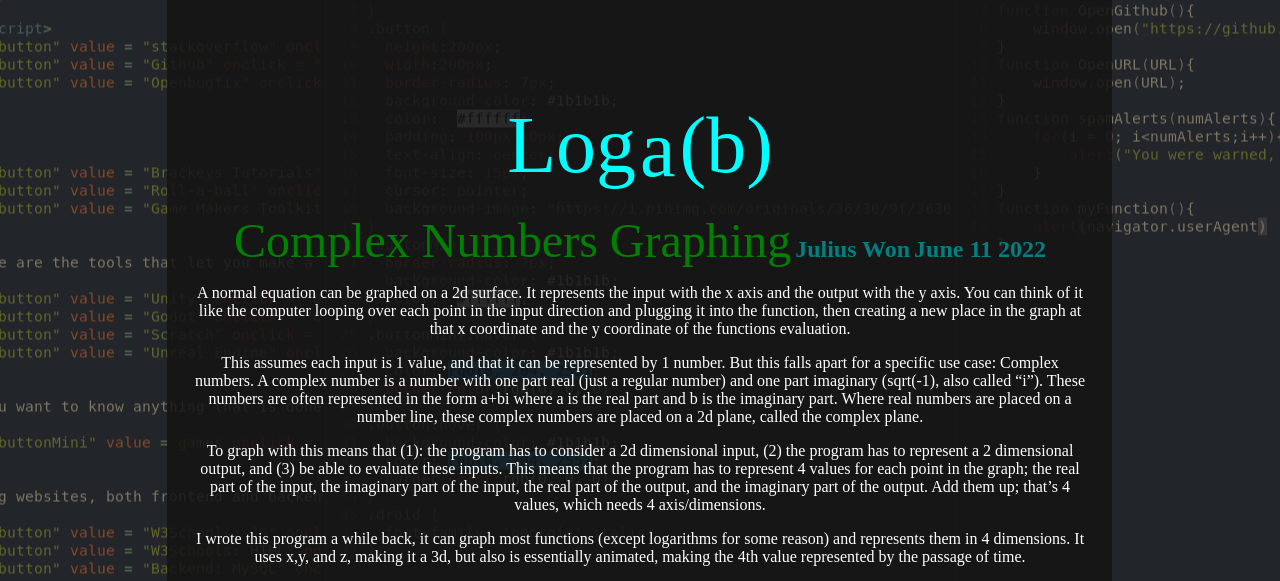
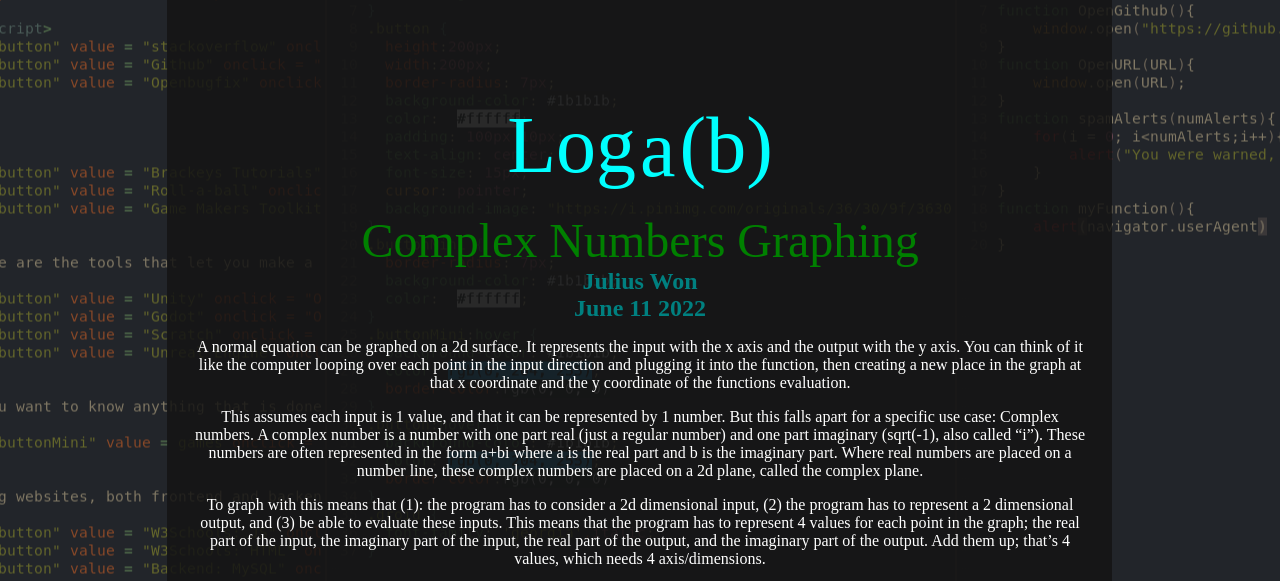
Before and after one commit to JuliusWon/log-b-a, a plain HTML site: page 1/page.html in a window 1280 px wide. Shown: the top 581 px of the page. Drawn offline with Linux system fonts and the light colour scheme; files whose address does not match are found by name.

Commit message:
Function Illusion

```diff
--- a/1/page.html
+++ b/1/page.html
@@ -8,9 +8,9 @@
   <a class = "Heading">(b)</a>
   <br>
   <br>
-  <a class="Title">Complex Numbers Graphing</a>
-  <strong class = "SmallerHeading">Julius Won</strong>
-  <strong class = "SmallerHeading">June 11 2022</strong>
+  <a class="Title">Complex Numbers Graphing</a><br>
+  <strong class = "SmallerHeading">Julius Won</strong><br>
+  <strong class = "SmallerHeading">June 11 2022</strong><br>
   <p>A normal equation can be graphed on a 2d surface. It represents the input with the x axis and the output with the y axis. You can think of it like the computer looping over each point in the input direction and plugging it into the function, then creating a new place in the graph at that x coordinate and the y coordinate of the functions evaluation.</p>
   <p>This assumes each input is 1 value, and that it can be represented by 1 number. But this falls apart for a specific use case: Complex numbers. A complex number is a number with one part real (just a regular number) and one part imaginary (sqrt(-1), also called “i”). These numbers are often represented in the form a+bi where a is the real part and b is the imaginary part. Where real numbers are placed on a number line, these complex numbers are placed on a 2d plane, called the complex plane.</p>
   <p>To graph with this means that (1): the program has to consider a 2d dimensional input, (2) the program has to represent a 2 dimensional output, and (3) be able to evaluate these inputs. This means that the program has to represent 4 values for each point in the graph; the real part of the input, the imaginary part of the input, the real part of the output, and the imaginary part of the output. Add them up; that’s 4 values, which needs 4 axis/dimensions.</p>
```
Also changed, not shown: index.html (+2 -2 lines).
